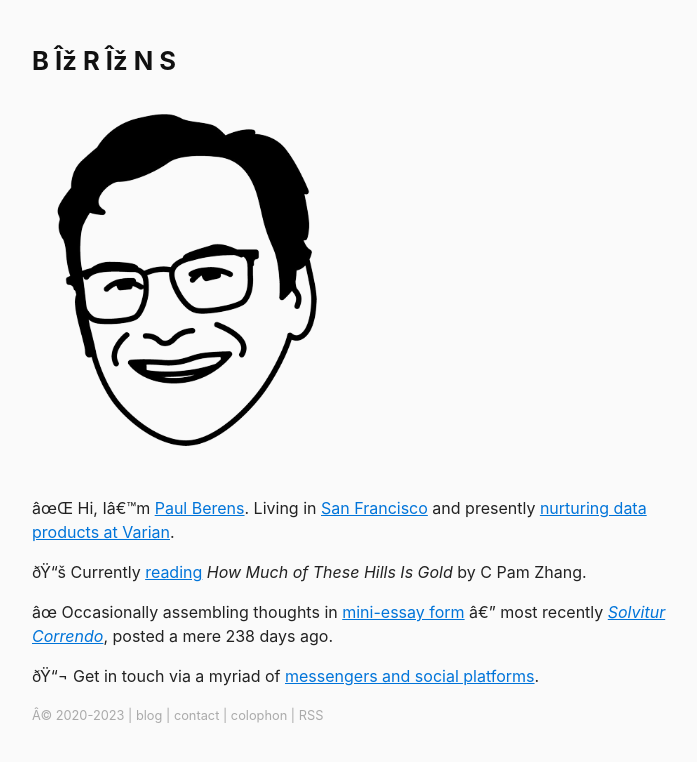
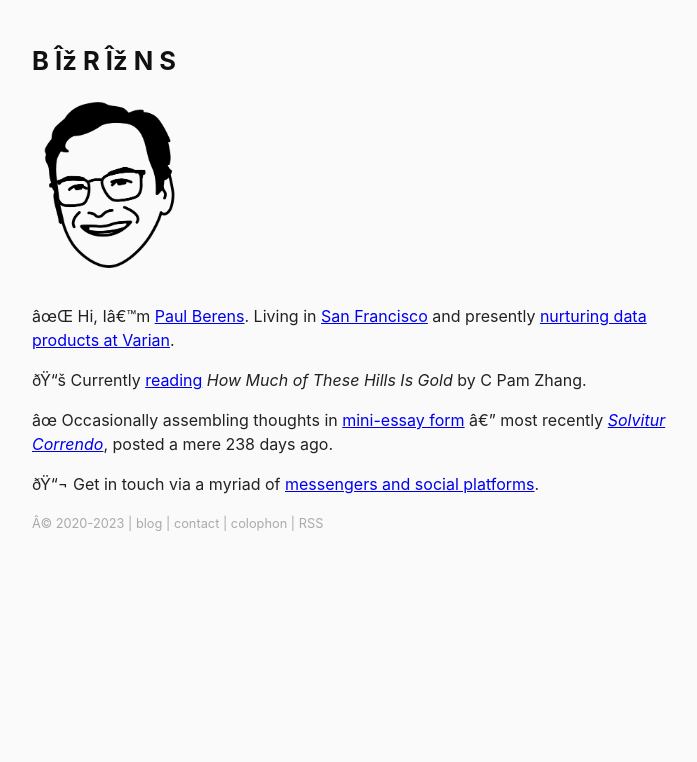
Before and after one commit to berensp/berensp.github.io, a Jekyll site: the page built from index.md, in a window 1280 px wide. Shown: the top 762 px of the page, without its empty margins (288-985 px from the left). Built offline with Jekyll 4.4.1, drawn with Linux system fonts in a browser that asks for light colours; a script that is not in the unit is left out.

Commit message:
Update main.css

```diff
--- a/assets/main.css
+++ b/assets/main.css
@@ -15,8 +15,27 @@ header {
   float: left;
 }
 
+/* Base style for images */
 img {
-  max-width: 100%; w
+  max-width: 100%; /* This ensures that images are not larger than their containers */
+  height: auto; /* Maintain aspect ratio */
+}
+
+/* CSS for mobile devices */
+@media (max-width: 600px) {
+  .image-container {
+    padding: 10px; /* This can add some space around the image if needed */
+  }
+}
+
+/* CSS for desktop */
+@media (min-width: 601px) {
+  .image-container img {
+    max-width: 400px; /* Adjust this value to the maximum size you want your images to be */
+    margin: 0 auto; /* This will center the image if the container is wider */
+  }
+}
+
 }
 
 a {
@@ -86,19 +105,3 @@ blockquote {
 blockquote p {
   display: inline-block;
 }
-
-/* CSS for mobile devices */
-@media (max-width: 600px) {
-  img {
-    width: 100%;
-    height: auto;
-  }
-}
-
-/* CSS for desktop */
-@media (min-width: 601px) {
-  img {
-    width: 50%;
-    height: auto;
-  }
-}
```
